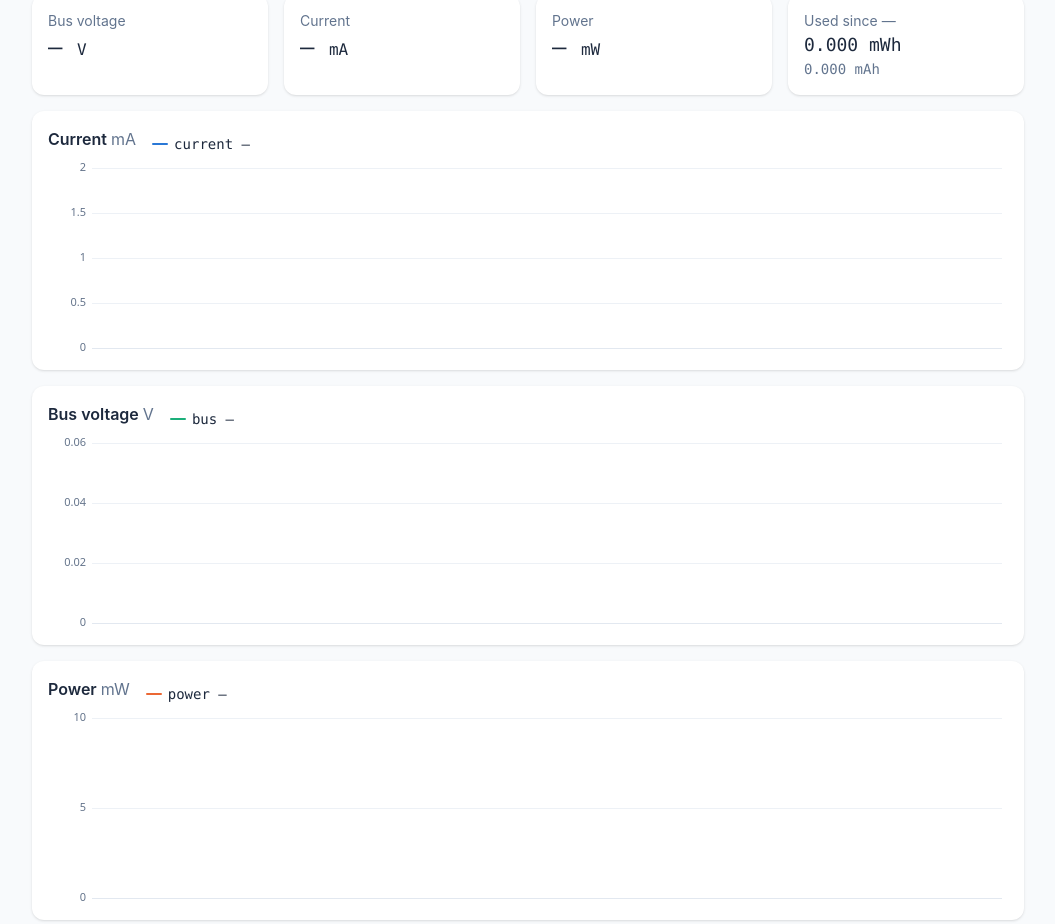
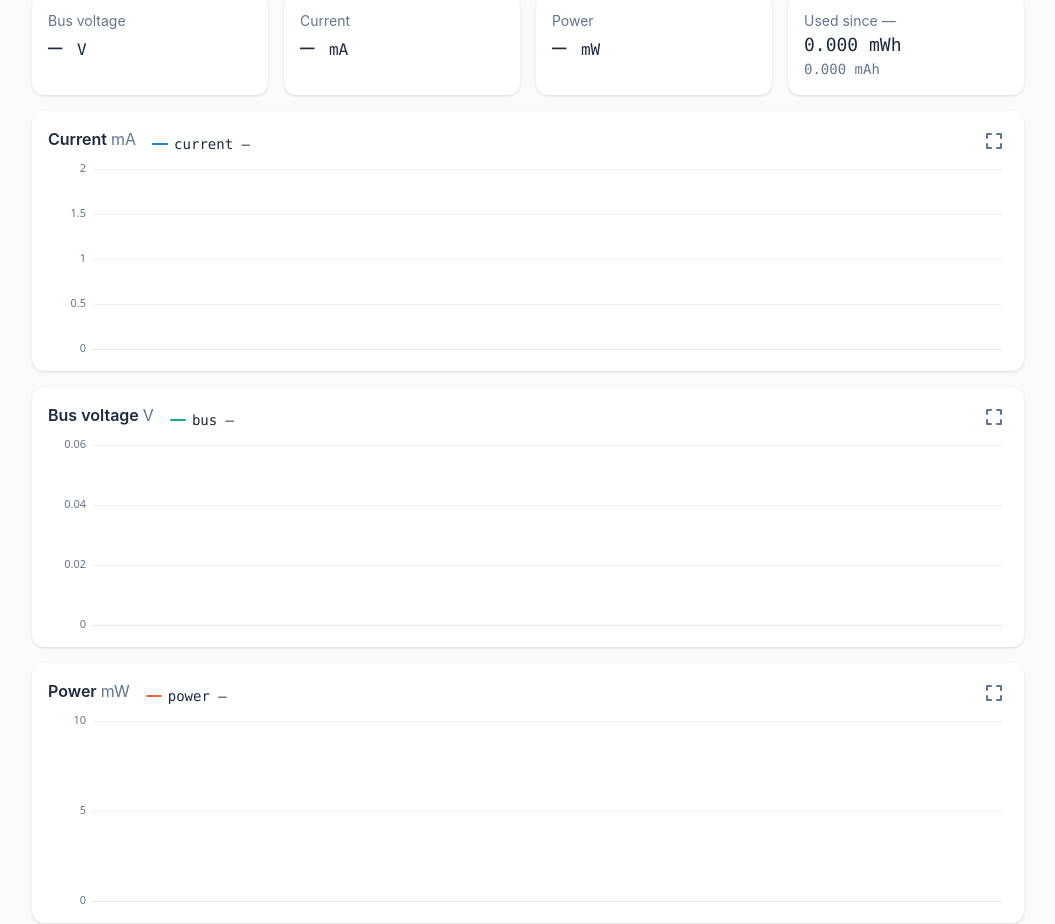
Before and after one commit to aguegu/i2c.ninja, a Vue app: page /ina231 in a window 1280 px wide. Shown: the part 880-1804 px from the top of the page, without its empty margins (112-1167 px from the left). Built offline with nearby package versions, Linux system fonts and the light colour scheme.

Commit message:
LiveChart: a full-screen button (the Fullscreen API; the chart fills the screen, Esc leaves)
Co-Authored-By: Claude Opus 5.5 <noreply@anthropic.com>

```diff
--- a/src/components/LiveChart.vue
+++ b/src/components/LiveChart.vue
@@ -2,7 +2,8 @@
 // A live line chart: the last windowMs of up to three series, redrawn each
 // frame from source() (the caller's buffers, not reactive: { t: [ms], ys:
 // [[...], ...] }). The y range is symmetric around 0, never below floor, so
-// the noise at rest isn't blown up; ticks at 1-2-5 steps.
+// the noise at rest isn't blown up; ticks at 1-2-5 steps. A button takes it
+// full screen (the Fullscreen API, where the browser has it; Esc leaves).
 import { ref, onMounted, onBeforeUnmount } from 'vue';
 
 const props = defineProps({
@@ -21,7 +22,18 @@ const props = defineProps({
 });
 
 const canvas = ref(null);
+const figure = ref(null);
+const full = ref(false);
+const canFull = typeof document !== 'undefined' && document.fullscreenEnabled;
 let frame = 0;
+
+function toggleFull() {
+  if (document.fullscreenElement) document.exitFullscreen();
+  else figure.value?.requestFullscreen();
+}
+function onFullChange() {
+  full.value = document.fullscreenElement === figure.value;
+}
 
 const LINE_PX = 2;
 const LABEL_PX = 11;
@@ -109,21 +121,33 @@ function draw() {
   });
 }
 
-onMounted(() => { frame = requestAnimationFrame(draw); });
-onBeforeUnmount(() => cancelAnimationFrame(frame));
+onMounted(() => {
+  frame = requestAnimationFrame(draw);
+  document.addEventListener('fullscreenchange', onFullChange);
+});
+onBeforeUnmount(() => {
+  cancelAnimationFrame(frame);
+  document.removeEventListener('fullscreenchange', onFullChange);
+});
 
 const fmt = (v) => (v === undefined ? '—' : `${v >= 0 ? '+' : ''}${v.toFixed(props.digits)}`);
 </script>
 
 <template>
-  <figure class="flex flex-col gap-2">
+  <figure ref="figure" class="flex flex-col gap-2" :class="full && 'h-full bg-white p-6 dark:bg-slate-800'">
     <figcaption class="flex flex-wrap items-baseline gap-x-4 gap-y-1">
       <span class="font-semibold">{{ title }} <span class="font-normal text-slate-500 dark:text-slate-400">{{ unit }}</span></span>
       <span v-for="(s, k) in series" :key="s.label" class="flex items-center gap-1.5 font-mono text-sm tabular-nums">
         <span class="inline-block h-0.5 w-4 rounded" :style="{ background: `var(${s.color})` }" />
         {{ s.label }} {{ fmt(values[k]) }}
       </span>
+      <button v-if="canFull" type="button" class="ml-auto self-center rounded p-1 text-slate-500 hover:bg-slate-100 hover:text-slate-800 dark:text-slate-400 dark:hover:bg-slate-700 dark:hover:text-slate-100" :title="full ? 'Exit full screen (Esc)' : 'Full screen'" :aria-label="full ? 'Exit full screen' : 'Full screen'" @click="toggleFull">
+        <svg viewBox="0 0 20 20" class="h-5 w-5" fill="none" stroke="currentColor" stroke-width="2" stroke-linecap="round" stroke-linejoin="round" aria-hidden="true">
+          <path v-if="!full" d="M3 7V3h4M13 3h4v4M17 13v4h-4M7 17H3v-4" />
+          <path v-else d="M7 3v4H3M17 7h-4V3M13 17v-4h4M3 13h4v4" />
+        </svg>
+      </button>
     </figcaption>
-    <canvas ref="canvas" class="h-48 w-full" role="img" :aria-label="`${title}, ${unit}: the last ${windowMs / 1000} s of ${series.map((s) => s.label).join(', ')}`" />
+    <canvas ref="canvas" class="w-full" :class="full ? 'min-h-0 flex-1' : 'h-48'" role="img" :aria-label="`${title}, ${unit}: the last ${windowMs / 1000} s of ${series.map((s) => s.label).join(', ')}`" />
   </figure>
 </template>
```
